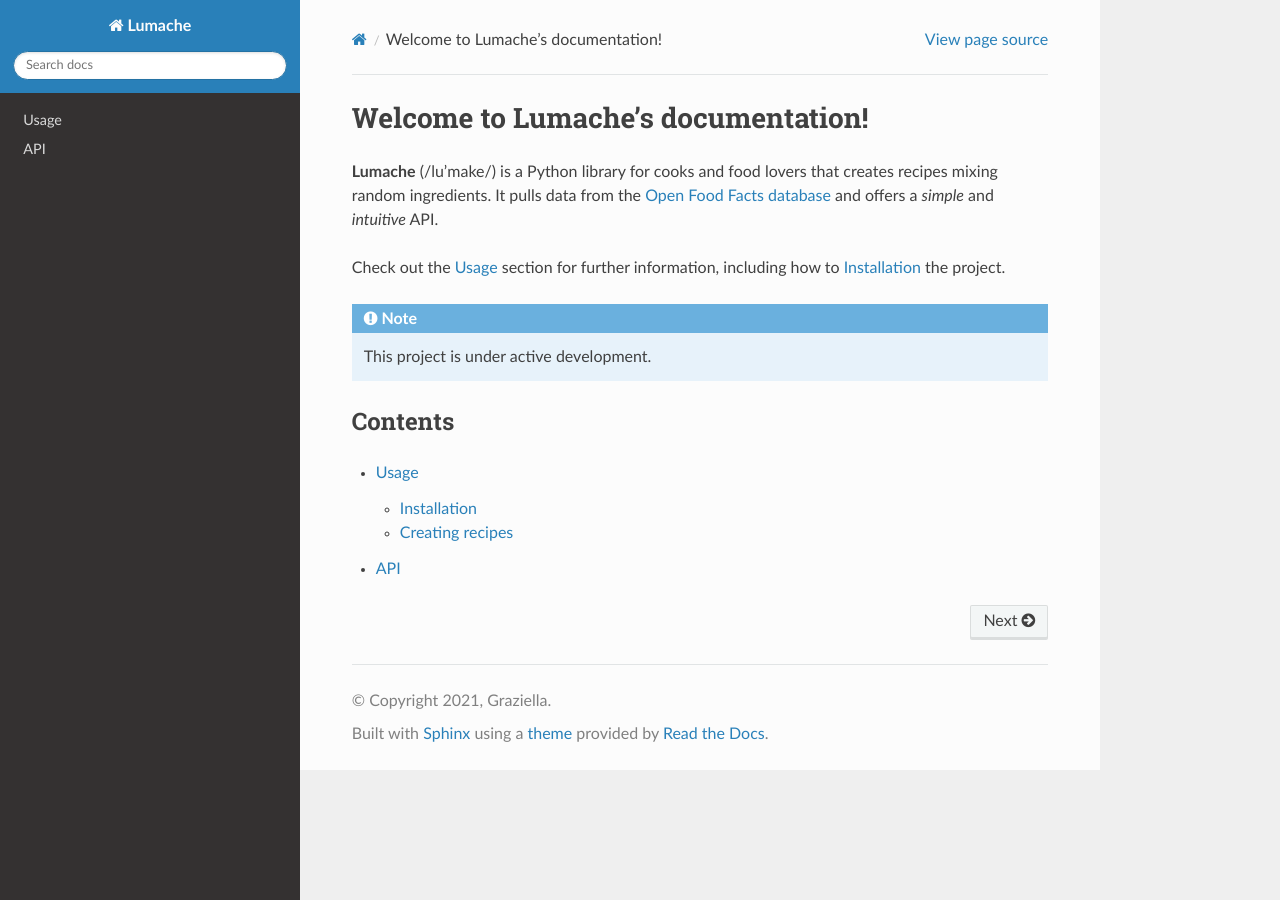
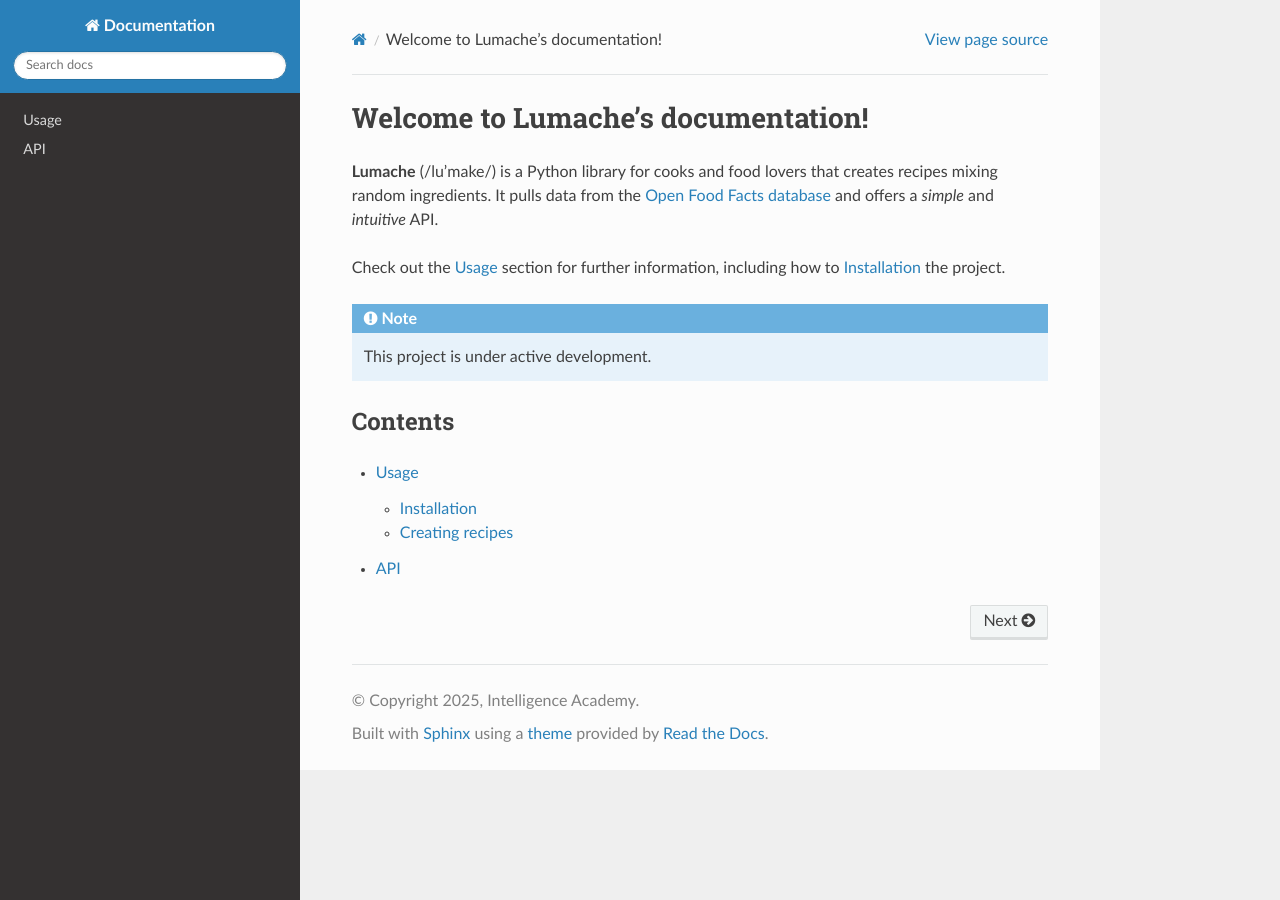
Before and after one commit to Intelligence-Academy/rtd-tutorial, a Sphinx documentation site: the page built from docs/source/index.rst, in a window 1280 px wide. Built offline with Sphinx 7.4.7 and the Read the Docs theme 3.1.0, drawn with Linux system fonts in a browser that asks for light colours.

Commit message:
Intelligence Academy

```diff
--- a/docs/source/conf.py
+++ b/docs/source/conf.py
@@ -2,9 +2,9 @@
 
 # -- Project information
 
-project = 'Lumache'
-copyright = '2021, Graziella'
-author = 'Graziella'
+project = 'Documentation'
+copyright = '2025, Intelligence Academy'
+author = 'Intelligence Academy'
 
 release = '0.1'
 version = '0.1.0'
```
